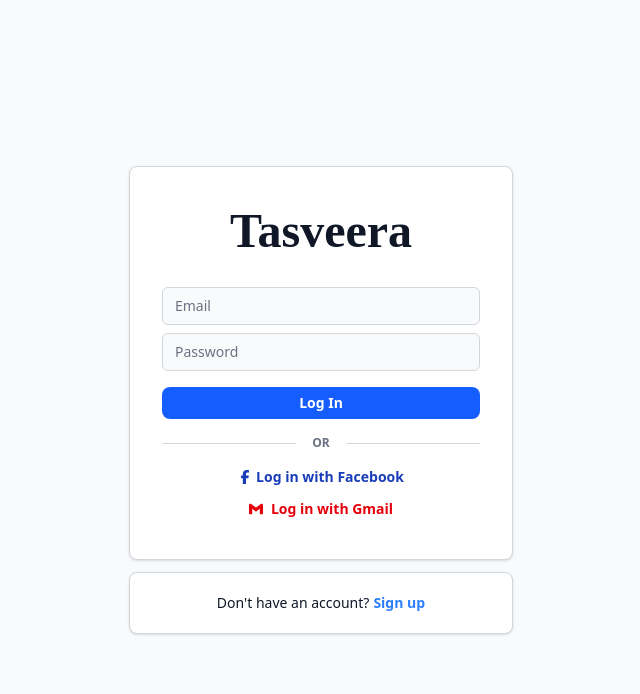
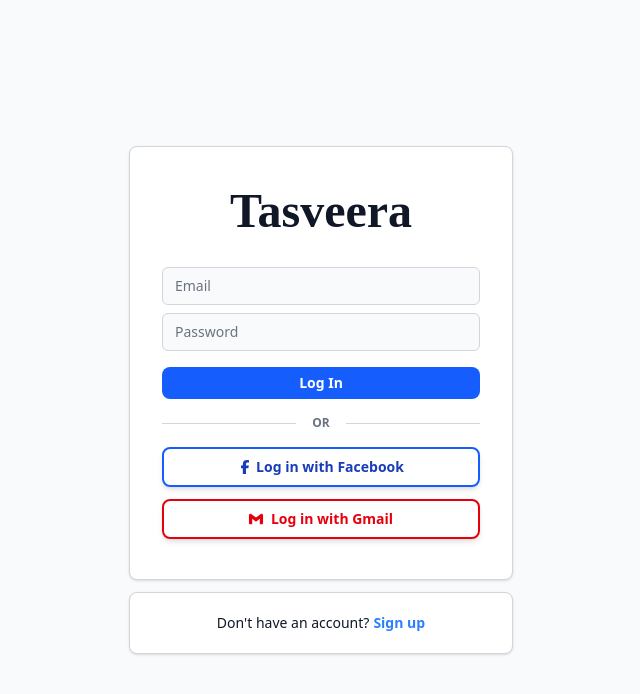
Before and after one commit to Mithlesh-15/tasveera-FrameStories, a React (Vite) app in the folder frontend/: page /login in a window 1280 px wide. Shown: the top 694 px of the page, without its empty margins (319-959 px from the left). Built offline with nearby package versions, Linux system fonts and the light colour scheme; no server answers.

Commit message:
added google login in login page

```diff
--- a/frontend/package.json
+++ b/frontend/package.json
@@ -12,6 +12,7 @@
   "dependencies": {
     "@tailwindcss/vite": "^4.1.15",
     "axios": "^1.12.2",
+    "firebase": "^12.7.0",
     "lucide-react": "^0.546.0",
     "react": "^19.1.0",
     "react-dom": "^19.1.0",
--- a/frontend/src/pages/Login.jsx
+++ b/frontend/src/pages/Login.jsx
@@ -3,6 +3,8 @@
 import { SiGmail } from "react-icons/si";
 import { Link, useNavigate } from "react-router-dom";
 import axios from "axios";
+import { signInWithPopup } from "firebase/auth";
+import { auth, googleProvider } from "../utils/firebaseConfig";
 function Login() {
   const navigate = useNavigate();
   const [email, setEmail] = useState("");
@@ -10,23 +12,28 @@
   const [loading, setLoading] = useState(false);
   const [message, setMessage] = useState(null);
 
+  const GoogleLogin = async () => {
+    await signInWithPopup(auth, googleProvider);
+    console.log(auth);
+  };
+
   const handleSubmit = async (e) => {
     e.preventDefault();
     setLoading(true);
     try {
-     const response = await axios.post("url",{email,password})
-     if(response.success){
-       setMessage(response.message)
+      const response = await axios.post("url", { email, password });
+      if (response.success) {
+        setMessage(response.message);
         setLoading(false);
         navigate("/");
       }
-      setMessage(response.message)
+      setMessage(response.message);
       setLoading(false);
       return;
     } catch (error) {
-    setMessage("Something wen wrong, Please try again")
+      setMessage("Something wen wrong, Please try again");
       setLoading(false);
-       console.error(error)
+      console.error(error);
     }
   };
   return (
@@ -79,7 +86,11 @@
 
           {/* Facebook Login */}
           <button
-            className="flex items-center justify-center gap-1 w-full text-blue-800 font-semibold text-sm mb-3"
+            className="flex items-center justify-center gap-1 w-full text-blue-800 font-semibold text-sm mb-3
+             hover:bg-blue-600 hover:text-white active:scale-95
+             transition-all duration-300 transform
+             border-2 border-blue-600 rounded-lg py-2 px-4
+             shadow-md hover:shadow-lg"
             onClick={(e) => {
               e.preventDefault();
               console.log("Facebook Login clicked");
@@ -91,11 +102,12 @@
 
           {/* Gmail/Google Login */}
           <button
-            className="flex items-center gap-2 justify-center w-full text-red-600 font-semibold text-sm mb-4"
-            onClick={(e) => {
-              e.preventDefault();
-              console.log("Gmail/Google Login clicked");
-            }}
+            className="flex items-center gap-2 justify-center w-full text-red-600 font-semibold text-sm mb-4
+             hover:bg-red-600 hover:text-white active:scale-95
+             transition-all duration-300 transform
+             border-2 border-red-600 rounded-lg py-2 px-4
+             shadow-md hover:shadow-lg"
+            onClick={GoogleLogin}
           >
             <SiGmail />
             Log in with Gmail
--- /dev/null
+++ b/frontend/src/utils/firebaseConfig.js
@@ -0,0 +1,17 @@
+// Import the functions you need from the SDKs you need
+import { initializeApp } from "firebase/app";
+import{getAuth, GoogleAuthProvider} from "firebase/auth"
+const firebaseConfig = {
+  apiKey: import.meta.env.VITE_API_KEY,
+  authDomain: import.meta.env.VITE_AUTH_DOMAIN,
+  projectId: import.meta.env.VITE_PROJECT_ID,
+  storageBucket: import.meta.env.VITE_STORAGE_BUCKET,
+  messagingSenderId: import.meta.env.VITE_MESSAGING_SENDER_ID,
+  appId: import.meta.env.VITE_APP_ID,
+  measurementId: import.meta.env.VITE_MEASUREMENT_ID
+};
+
+// Initialize Firebase
+const app = initializeApp(firebaseConfig);
+export const auth = getAuth(app)
+export const googleProvider = new GoogleAuthProvider()
```
Also changed, not shown: frontend/src/pages/SignUp.jsx (line endings or trailing spaces), 1 other file (tests, documents, lock files or other folders). Lines whose indentation alone changed are shown as unchanged.
